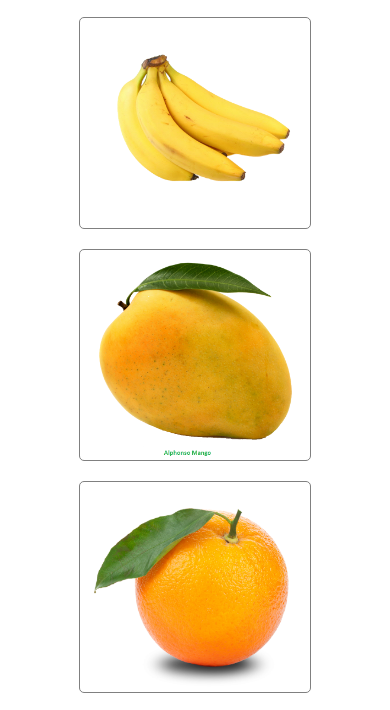
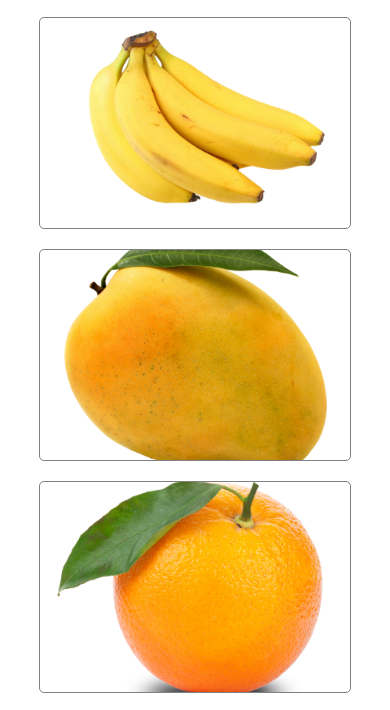
Before and after one commit to Robiul26/image-filter, a plain HTML site: page index.html in a window 390 px wide. Shown: the part 287-997 px from the top of the page. Drawn offline with Linux system fonts and the light colour scheme.

Commit message:
card width fixed

```diff
--- a/assets/css/style.css
+++ b/assets/css/style.css
@@ -89,7 +89,8 @@ footer p {
     text-align: center;
     padding: 20px;
 }
-footer p a{
+
+footer p a {
     text-decoration: none;
     color: green;
 }
@@ -108,4 +109,8 @@ footer p a{
         font-size: 16px;
         border-radius: 3px;
     }
+
+    .card-section .card {
+        width: 100%;
+    }
 }
```
